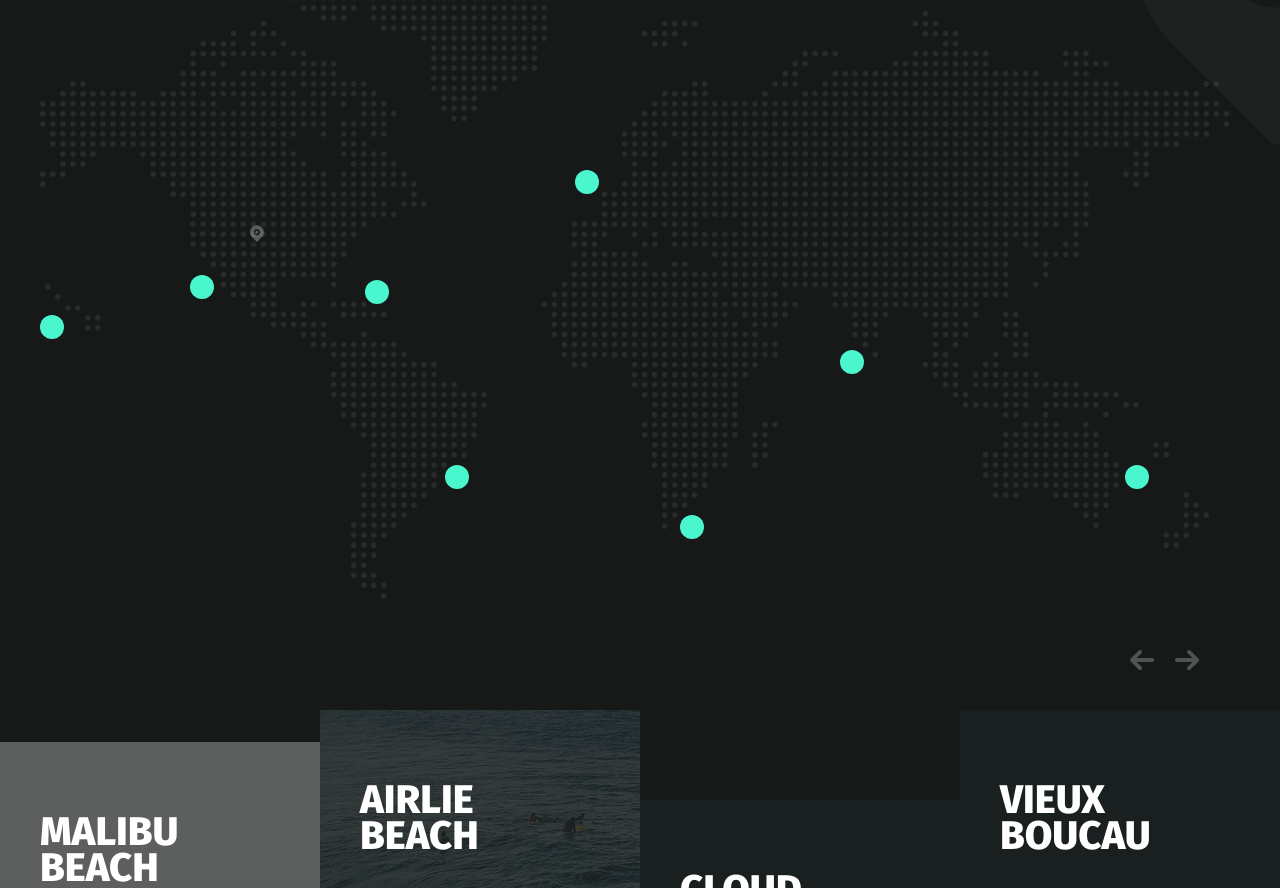
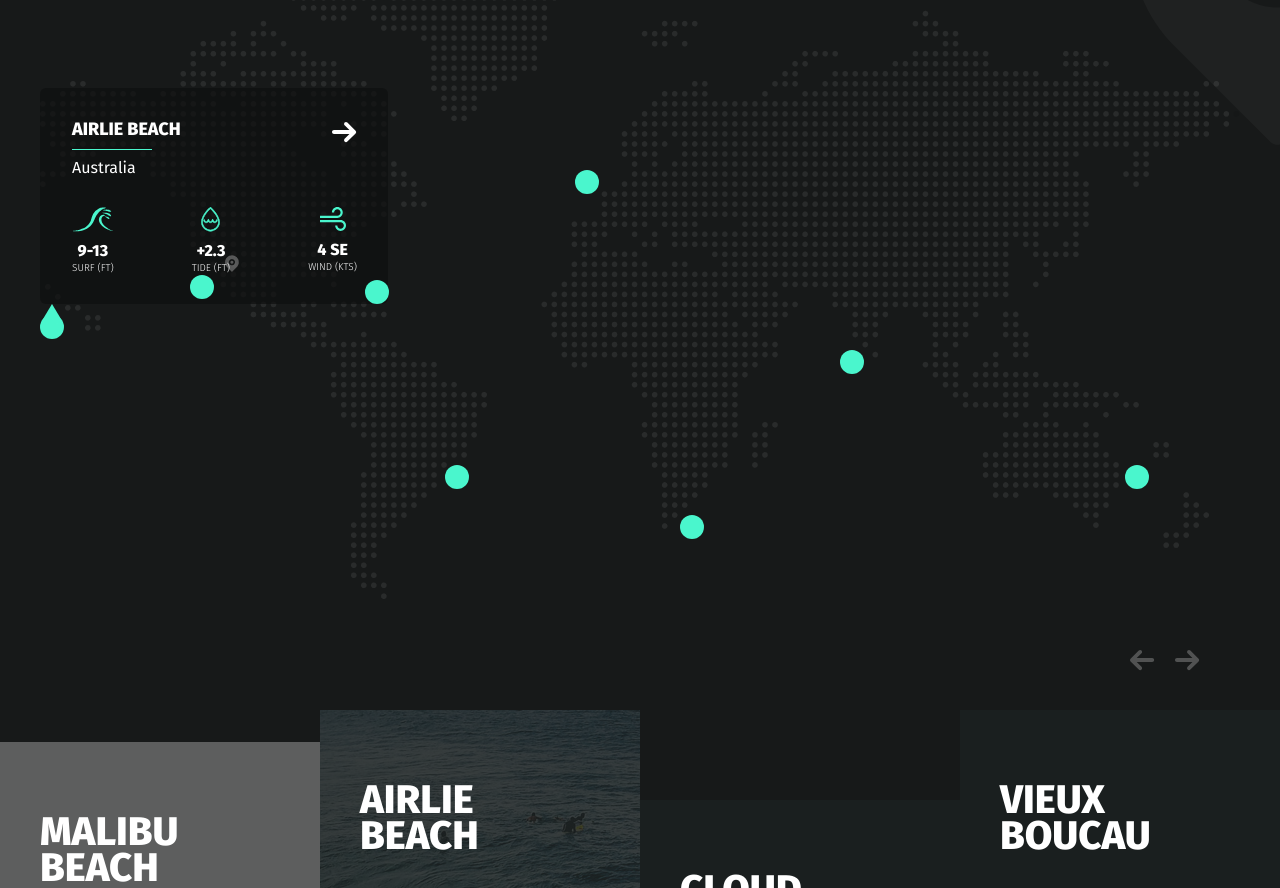
Before and after one commit to ellavrubel/serf_travel, a website: page app/index.html in a window 1280 px wide. Shown: the part 1225-2113 px from the top of the page. Drawn offline with nearby package versions, Linux system fonts and the light colour scheme.

Commit message:
surf block finished

```diff
--- a/app/scss/style.scss
+++ b/app/scss/style.scss
@@ -303,8 +303,69 @@
   .slick-list{
     min-height: 635px;
   }
+  .slick-current{
 
+    .slider-dots__content{
+      display: block;
+    }
+  }
+}
 
+.slider-dots__content-row{
+  display: flex;
+  justify-content: space-between;
+  padding-bottom: 30px;
+}
+
+.slider-dots__content-icon{
+  text-align: center;
+
+  img{
+    margin: 0 auto 7px;
+    display: block;
+  }
+}
+
+.slider-dots__content-number{
+  font-weight: 800;
+  font-size: 16px;
+  line-height: 23px;
+}
+
+.slider-dots__content-name{
+  font-weight: 300;
+  font-size: 10px;
+  line-height: 12px;
+}
+
+.slider-dots__content-title{
+  font-weight: 800;
+  font-size: 18px;
+  line-height: 26px;
+  padding-bottom: 8px;
+  margin-bottom: 8px;
+  position: relative;
+
+  &::before{
+    content: "";
+    width: 5rem;
+    height: 1px;
+    background-color: #4AF6CD;
+    position: absolute;
+    bottom: 0; left: 0;
+
+  }
+}
+
+.slider-dots__content-subtitle{
+  font-size: 16px;
+  line-height: 19px;
+  text-transform: capitalize;
+
+}
+
+.slider-dots__content-link{
+  padding-top: 6px;
 }
 
 .slider-dots__circle {
@@ -317,17 +378,46 @@
 
 .slider-dots__content{
   display: none;
+  width: 285px;
+  padding: 28px 31px 0 2rem;
+  background-color: rgba(#0F1010, .7);
+  border-radius: 6px;
+  position: absolute;
+  bottom: 35px;
+  transform: translateX(-60%);
 
+  &::before{
+    content: "";
+    position: absolute;
+    width: 0;
+    height: 0;
+    border-bottom: 20px solid #4AF6CD;
+    border-left: 12px solid transparent;
+    border-right: 12px solid transparent;
+    border-bottom-left-radius: 10px;
+    border-bottom-right-radius: 10px;
+    bottom: -20px;
+    left: 60.1%;
+  }
 }
 
 .slider-dots{
   position: relative;
+
 }
 .slider-dots--1{
   top: 350px;
   left: 0;
 
+  .slider-dots__content{
+    transform: translateX(0);
+
+    &::before{
+      left: 0;
+    }
+  }
 }
+
 .slider-dots--2{
   top: 310px;
   left: 0;
@@ -338,13 +428,21 @@
         &::before {
         content: "";
         position: absolute;
-          right: -50px; top: -50px;
+          right: -25px; top: -20px;
         background-image: url("../img/map-location.png");
           width: 14px;
           height: 17px;
           background-size: cover;
         }
     }
+
+  .slider-dots__content{
+    transform: translateX(0);
+
+    &::before{
+      left: 0;
+    }
+  }
 }
 .slider-dots--3{
   top: 315px;
@@ -374,6 +472,15 @@
 .slider-dots--8{
    top: 500px;
   left: 35px;
+
+  .slider-dots__content{
+    transform: translateX(-70%);
+
+    &::before{
+      left: auto;
+      right: 81px;
+    }
+  }
 
 }
 
```
Also changed, not shown: app/css/style.min.css, app/scss/style.css, 1 other file.
